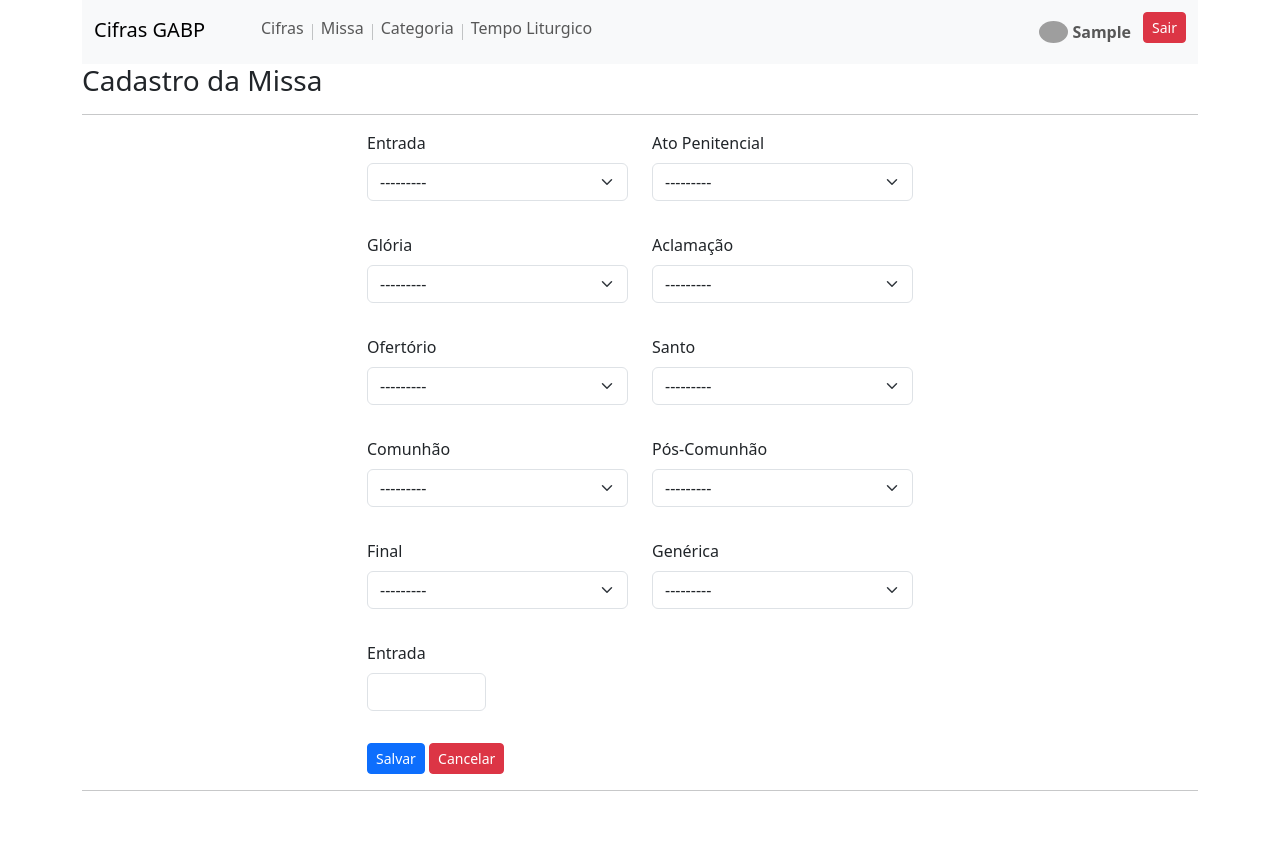
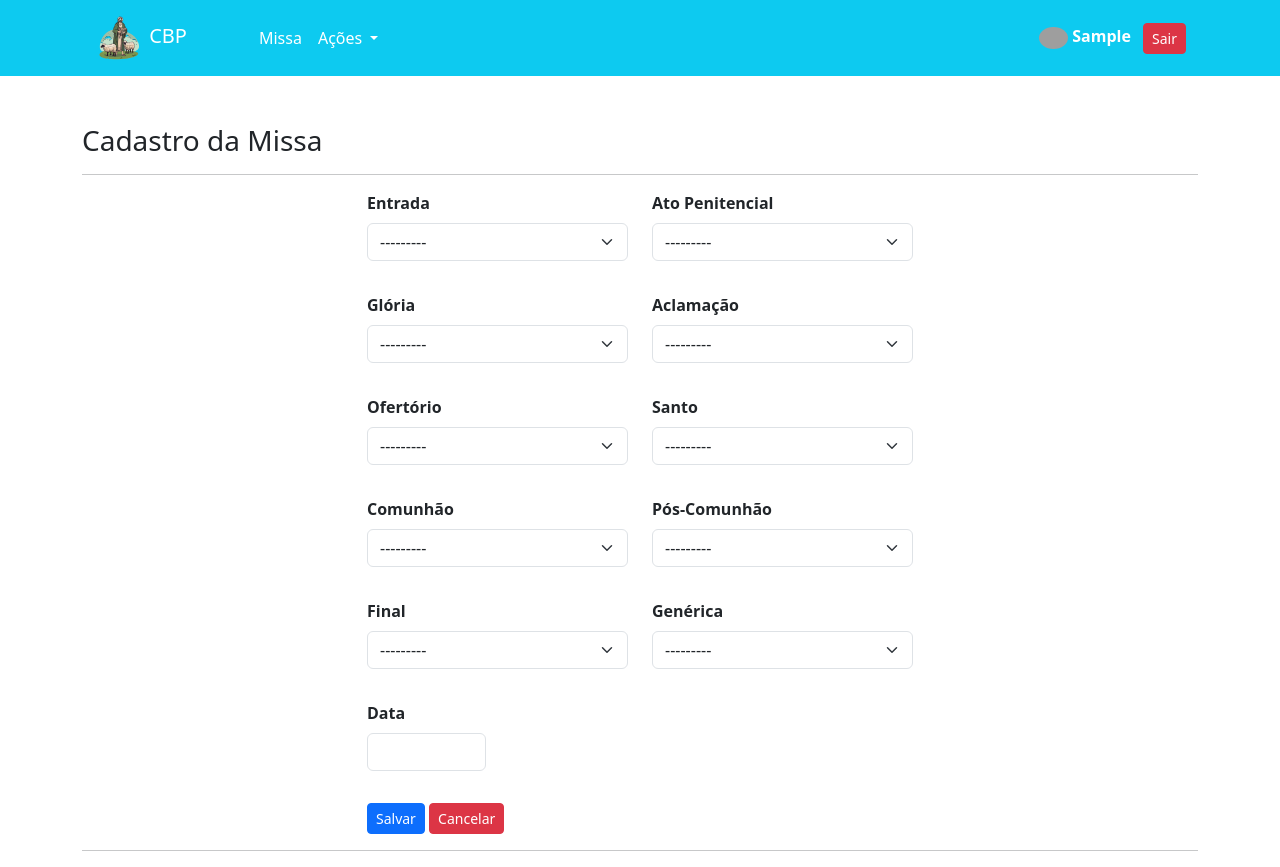
Before and after one commit to edsoncmach/cifras, a Django app: page /chords/create/mass/ in a window 1280 px wide. Before the commit the page ends 791 px from the top, so only its background shows below. Run offline with Django 5.2, Linux system fonts and the light colour scheme; the visitor is signed in with stand-in values (Sample User, id 1); data that the repository does not hold is empty; some libraries are stand-ins or nearby versions; grey boxes are pictures that could not be loaded.

Commit message:
Alterações no html de todos os templates

```diff
--- a/chords/templates/create/create-mass.html
+++ b/chords/templates/create/create-mass.html
@@ -12,57 +12,57 @@
             <form action="" method="POST">{% csrf_token %}
                 <div class="row">
                     <div class="col mb-3">
-                        <label class="form-label">Entrada</label>
+                        <label class="form-label"><strong>Entrada</strong></label>
                         {{ form.entrance|as_crispy_field }}
                     </div>
                     <div class="col mb-3">
-                        <label class="form-label">Ato Penitencial</label>
+                        <label class="form-label"><strong>Ato Penitencial</strong></label>
                         {{ form.penitential|as_crispy_field }}
                     </div>
                 </div>
                 <div class="row">
                     <div class=" col mb-3">
-                        <label class="form-label">Glória</label>
+                        <label class="form-label"><strong>Glória</strong></label>
                         {{ form.glory|as_crispy_field }}
                     </div>
                     <div class="col mb-3">
-                        <label class="form-label">Aclamação</label>
+                        <label class="form-label"><strong>Aclamação</strong></label>
                         {{ form.acclaim|as_crispy_field }}
                     </div>
                 </div>
                 <div class="row">
                     <div class="col mb-3">
-                        <label class="form-label">Ofertório</label>
+                        <label class="form-label"><strong>Ofertório</strong></label>
                         {{ form.offertory|as_crispy_field }}
                     </div>
                     <div class="col mb-3">
-                        <label class="form-label">Santo</label>
+                        <label class="form-label"><strong>Santo</strong></label>
                         {{ form.holy|as_crispy_field }}
                     </div>
                 </div>
                 <div class="row">
                     <div class="col mb-3">
-                        <label class="form-label">Comunhão</label>
+                        <label class="form-label"><strong>Comunhão</strong></label>
                         {{ form.communion|as_crispy_field }}
                     </div>
                     <div class="col mb-3">
-                        <label class="form-label">Pós-Comunhão</label>
+                        <label class="form-label"><strong>Pós-Comunhão</strong></label>
                         {{ form.post_communion|as_crispy_field }}
                     </div>
                 </div>
                 <div class="row">
                     <div class="col mb-3">
-                        <label class="form-label">Final</label>
+                        <label class="form-label"><strong>Final</strong></label>
                         {{ form.final|as_crispy_field }}
                     </div>
                     <div class="col mb-3">
-                        <label class="form-label">Genérica</label>
+                        <label class="form-label"><strong>Genérica</strong></label>
                         {{ form.generic|as_crispy_field }}
                     </div>
                 </div>
                 <div class="row">
                     <div class="col-3 mb-3">
-                        <label class="form-label">Entrada</label>
+                        <label class="form-label"><strong>Data</strong></label>
                         {{ form.date|as_crispy_field }}
                     </div>
                 </div>
--- a/chords/templates/list/list-category.html
+++ b/chords/templates/list/list-category.html
@@ -4,12 +4,12 @@
 
 {% block 'content' %}
 
-<h3>Categoria</h3>
+<h4>Categoria</h4>
 <hr>
 <a class="btn btn-primary btn-sm" href="{% url 'create-category' %}">Cadastrar categoria</a>
 <hr>
 <table class="table table-striped">
-        <tr>
+        <tr class="table-info">
             <th>Nome</th>
             <th>Ações</th>
         </tr>
--- a/chords/templates/list/list-chords.html
+++ b/chords/templates/list/list-chords.html
@@ -1,12 +1,12 @@
 {% extends 'base.html' %}
 
 {% block 'content' %}
-    <h3>Lista de Cifras</h3>
+    <h4>Lista de Cifras</h4>
     <hr>
     <a class="btn btn-primary btn-sm" href="{% url 'create-chord' %}">Cadastrar cifra</a>
     <hr>
     <table class="table table-striped table-sm">
-        <tr>
+        <tr class="table-info">
             <th>Nome</th>
             <th>PDF</th>
             <th>Categoria</th>
@@ -16,7 +16,7 @@
         {% for chord in object_list %}
         <tr>
             <td>{{ chord.name }}</td>
-            <td><a href="{{ chord.pdf_file.url }}">{{ chord.name }}</a></td>
+            <td><a class="btn btn-outline-primary btn-sm" href="{{ chord.pdf_file.url }}">{{ chord.name }}</a></td>
             <td>{{ chord.category }}</td>
             <td>{{ chord.liturgical_time }}</td>
             <td>
--- a/templates/base.html
+++ b/templates/base.html
@@ -1,3 +1,4 @@
+{% load static %}
 <!DOCTYPE html>
 <html lang="pt-br">
 <head>
@@ -6,37 +7,40 @@
     <title>{% block 'title' %}{% endblock %}</title>
     <link href="https://cdn.jsdelivr.net/npm/bootstrap@5.3.3/dist/css/bootstrap.min.css" rel="stylesheet">
     {% block 'extrahead' %}{% endblock %}
+    <style>
+
+    </style>
 </head>
 <body>
+    {% block 'nav_bar' %}
+    <div class="nav-container bg-info mb-5">
         <div class="container">
-        {% block 'nav_bar' %}
-        <nav class="navbar navbar-expand-lg navbar-light bg-body-tertiary">
-            <div class="container-fluid justify-content-between">
-                <div class="d-flex">
-                    <a class="navbar-brand me-5 mb-1 d-flex align-items-center" href="{% url 'list-chords' %}">
-                        Cifras GABP
+            <nav class="navbar navbar-expand-lg bg-info">
+                <div class="container-fluid">
+                    <a class="navbar-brand text-white" href="{% url 'list-mass' %}">
+                        <img  width="50px" src="{% static 'img/jesus.png' %}" alt="" srcset="">
+                        <span class="me-5">CBP</span>
                     </a>
+                    <button class="navbar-toggler" type="button" data-bs-toggle="collapse" data-bs-target="#navbarSupportedContent" aria-controls="navbarSupportedContent" aria-expanded="false" aria-label="Toggle navigation">
+                        <span class="navbar-toggler-icon"></span>
+                    </button>
+                    <div class="collapse navbar-collapse" id="navbarSupportedContent">
                         <ul class="navbar-nav me-auto mb-2 mb-lg-0">
                             <li class="nav-item">
-                            <a class="nav-link" href="{% url 'list-chords' %}">Cifras</a>
+                                <a  class="nav-link active text-white" aria-current="page" href="{% url 'list-mass' %}">Missa</a>
                             </li>
-                        <hr class="vr">
-                        <li class="nav-item">
-                            <a class="nav-link" href="{% url 'list-mass' %}">Missa</a>
-                        </li>
-                        <hr class="vr">
                             <li class="nav-item dropdown">
-                            <a class="nav-link" href="{% url 'list-category' %}">Categoria</a>
-                        </li>
-                        <hr class="vr">
-                        <li class="nav-item">
-                            <a class="nav-link" href="{% url 'list-liturgical-time' %}">Tempo Liturgico</a>
+                                <a class="nav-link dropdown-toggle  text-white" href="#" role="button" data-bs-toggle="dropdown" aria-expanded="false">
+                                    Ações
+                                </a>
+                                <ul class="dropdown-menu">
+                                    <li><a class="dropdown-item" href="{% url 'list-chords' %}">Cifras</a></li>
+                                    <li><a class="dropdown-item" href="{% url 'list-category' %}">Categoria</a></li>
+                                    <li><a class="dropdown-item" href="{% url 'list-liturgical-time' %}">Tempo Liturgico</a></li>
+                                </ul>
                             </li>
                         </ul>
-                </div>
-                <ul class="navbar-nav flex-row">
-                    <li class="nav-item me-3 me-lg-1">
-                        <a class="nav-link d-sm-flex align-items-sm-center" href="#">
+                        <div>
                             <img
                             src="https://mdbcdn.b-cdn.net/img/new/avatars/1.webp"
                             class="rounded-circle"
@@ -44,18 +48,16 @@
                             alt="Black and White Portrait of a Man"
                             loading="lazy"
                             />
-                            <strong class="d-none d-sm-block ms-1">{{ user.first_name }}</strong>
-                        </a>
-                    </li>
-                    <form action="{% url 'logout' %}" method="post">
-                        {% csrf_token %}
-                        <button class="btn btn-danger btn-sm" type="submit">Sair</button>
-                    </form>
-                </ul>
+                            <strong class="me-2 text-white">{{ user.first_name }}</strong>
+                            <a class="btn btn-danger btn-sm">Sair</a>
+                        </div>
+                    </div>
                 </div>
             </nav>
+        </div>
+    </div>
     {% endblock %}
-
+    <div class="container">
     {% block 'content' %}
     {% endblock %}
     </div>
```
Also changed, not shown: chords/templates/list/list-mass.html (+16 -10 lines). Lines whose indentation alone changed are shown as unchanged.
